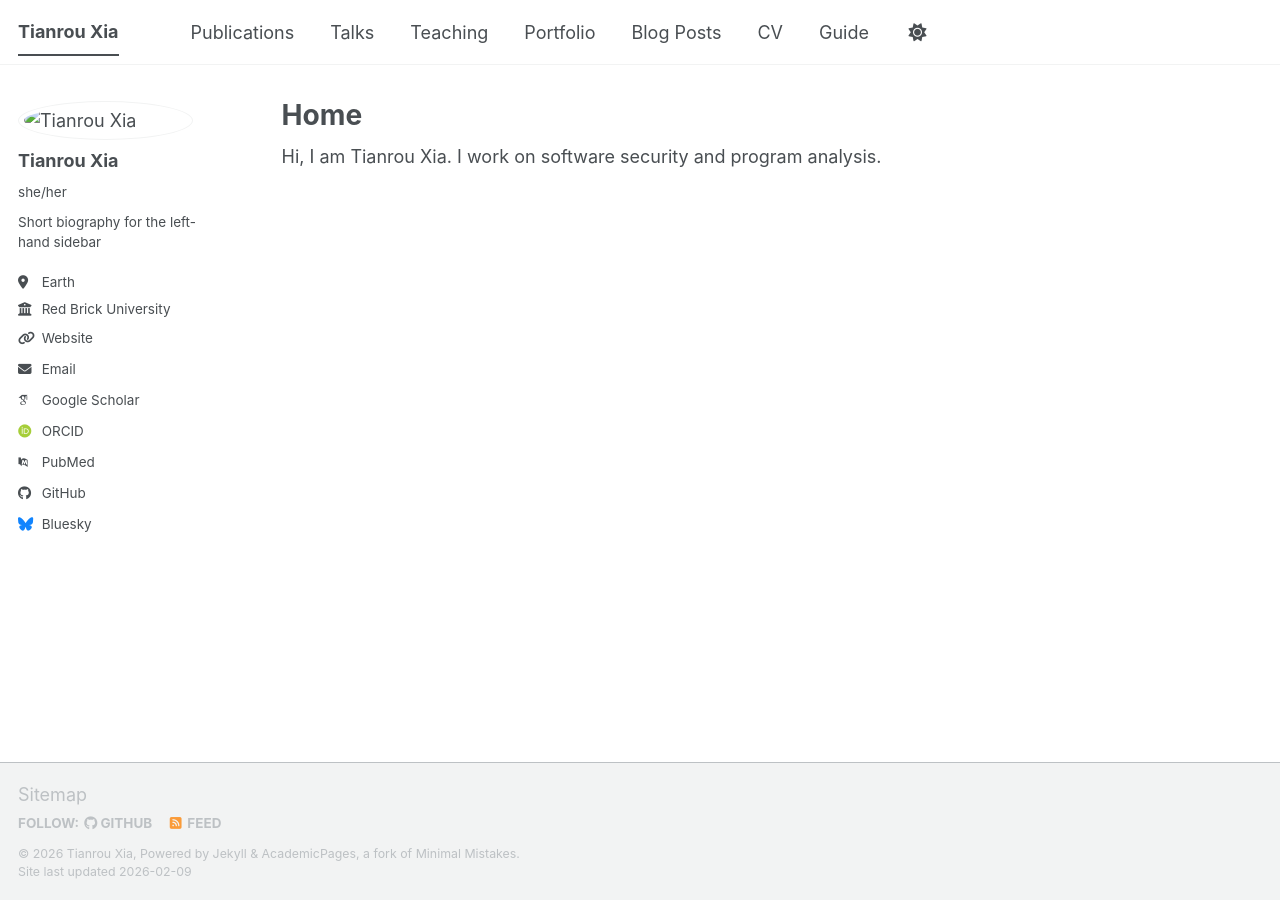
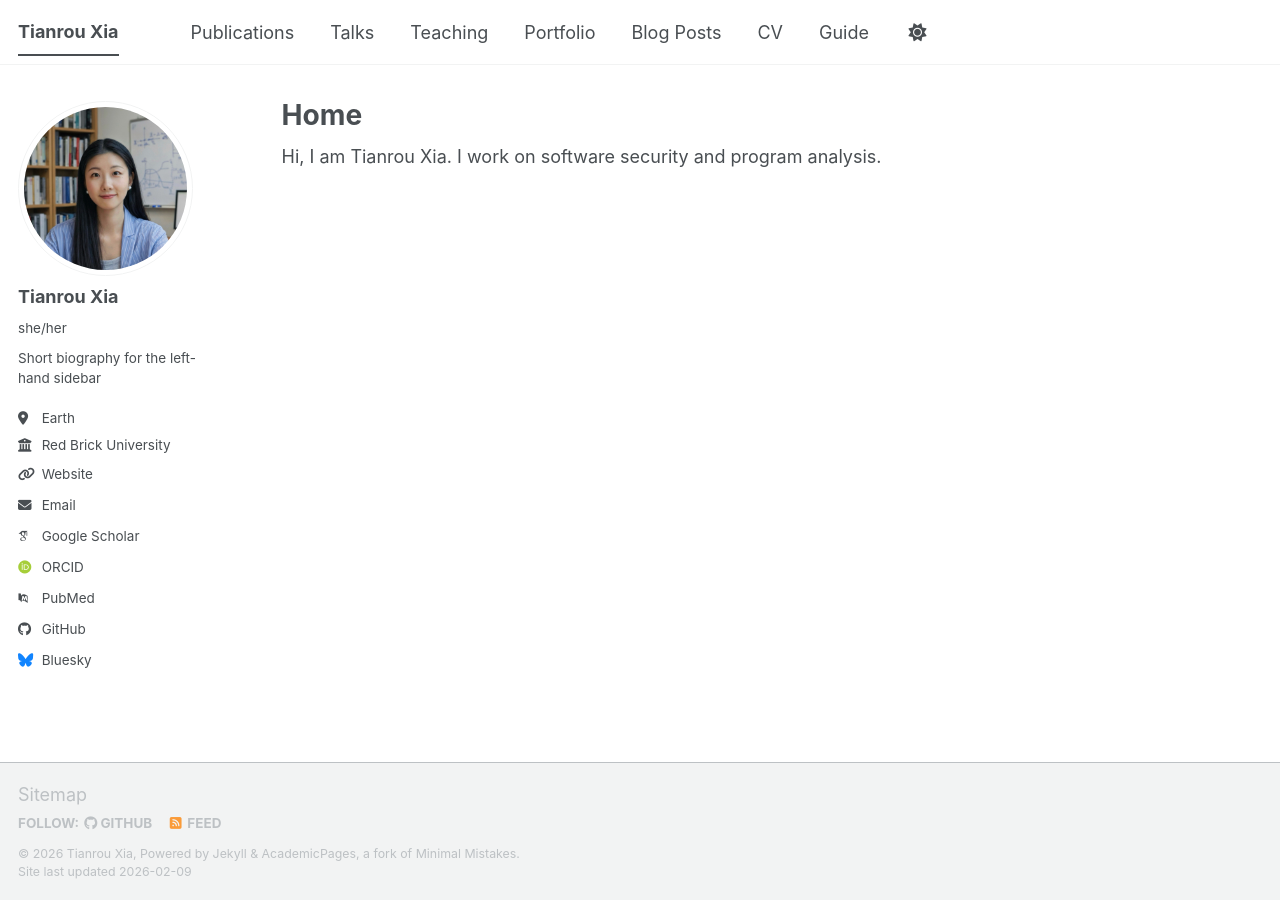
Before and after one commit to Shrimpig/shrimpig.github.io, a Jekyll site: the page built from index.md, in a window 1280 px wide. Built offline with Jekyll 4.4.1, drawn with Linux system fonts in a browser that asks for light colours; some web fonts are replaced; a script bundle is joined from its source files by our own code; library files that are not in the unit come from our copies.

Commit message:
Update avatar path format in _config.yml

```diff
--- a/_config.yml
+++ b/_config.yml
@@ -22,7 +22,7 @@ repository               : "Shrimpig/shrimpig.github.io"
 #               Additional customization can be done by editing /_includes/author-profile.html
 author:
   # Biographic information
-  avatar: /images/profile.jpg
+  avatar           : profile.jpg
   name             : Tianrou Xia
   pronouns         : she/her
   bio              : "Short biography for the left-hand sidebar"
```
